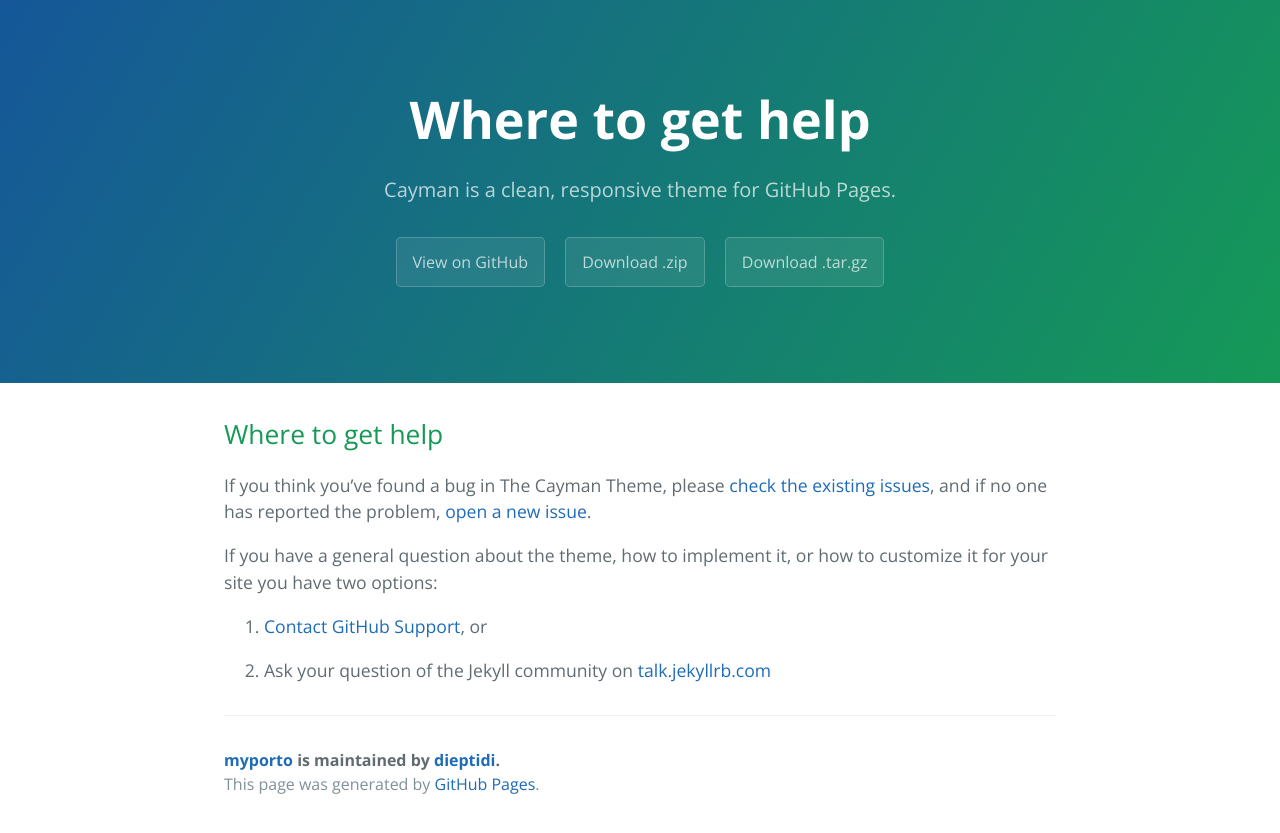
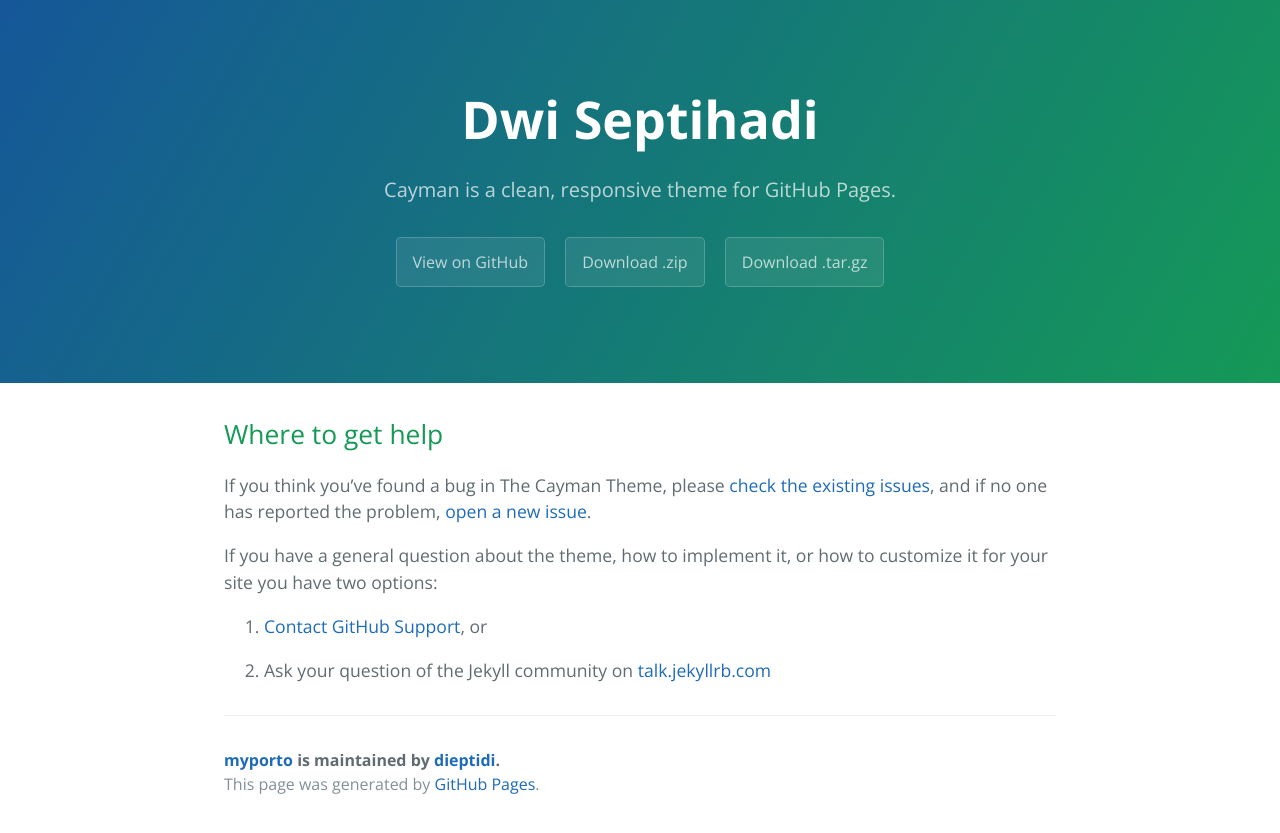
Before and after one commit to dieptidi/myporto, a Jekyll site: the page built from docs/SUPPORT.md, in a window 1280 px wide. Shown: the top 833 px of the page. Built offline with Jekyll 4.4.1, drawn with Linux system fonts in a browser that asks for light colours; our own code applies the rules of GitHub Pages for plain Markdown files.

Commit message:
update head

```diff
--- a/_layouts/default.html
+++ b/_layouts/default.html
@@ -23,7 +23,8 @@
     <a id="skip-to-content" href="#content">Skip to the content.</a>
 
     <header class="page-header" role="banner">
-      <h1 class="project-name">{{ page.title | default: site.title | default: site.github.repository_name }}</h1>
+      <!-- <h1 class="project-name">{{ page.title | default: site.title | default: site.github.repository_name }}</h1> -->
+      <h1 class="project-name">Dwi Septihadi</h1>
       <h2 class="project-tagline">{{ page.description | default: site.description | default: site.github.project_tagline }}</h2>
       {% if site.github.is_project_page %}
         <a href="{{ site.github.repository_url }}" class="btn">View on GitHub</a>
```
